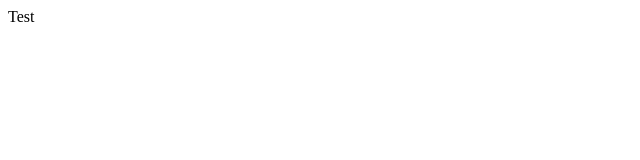
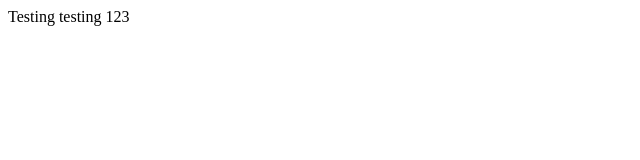
Before and after one commit to ColinRioux/h4h-proj, a website: page views/index.html in a window 1280 px wide. Shown: the whole page, without its empty margins (0-640 px from the left). Drawn offline with Linux system fonts and the light colour scheme.

Commit message:
Derp
Derp derp derp

```diff
--- a/views/index.html
+++ b/views/index.html
@@ -4,7 +4,7 @@
 </head>
 <body>
     <p>
-        Test
+        Testing testing 123
     </p>
 </body>
 </html>
```
Also changed, not shown: README.md.
